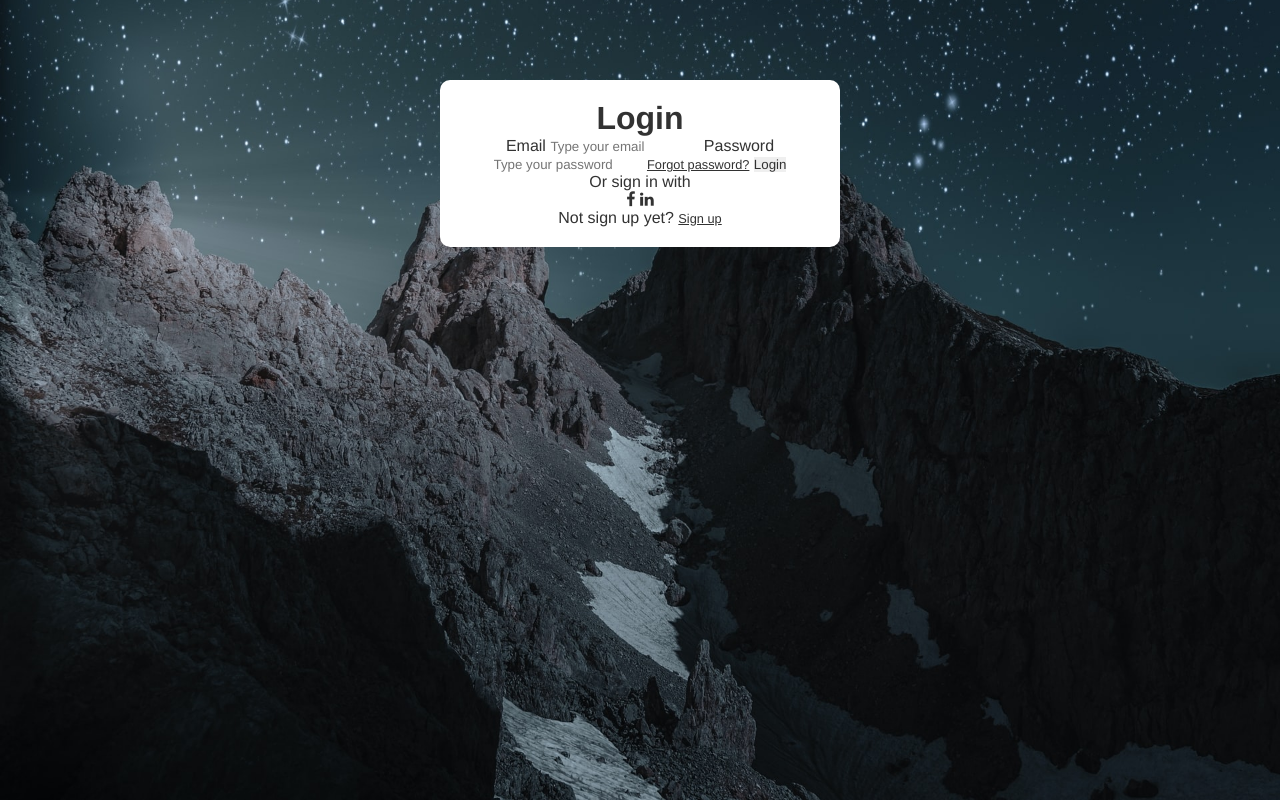
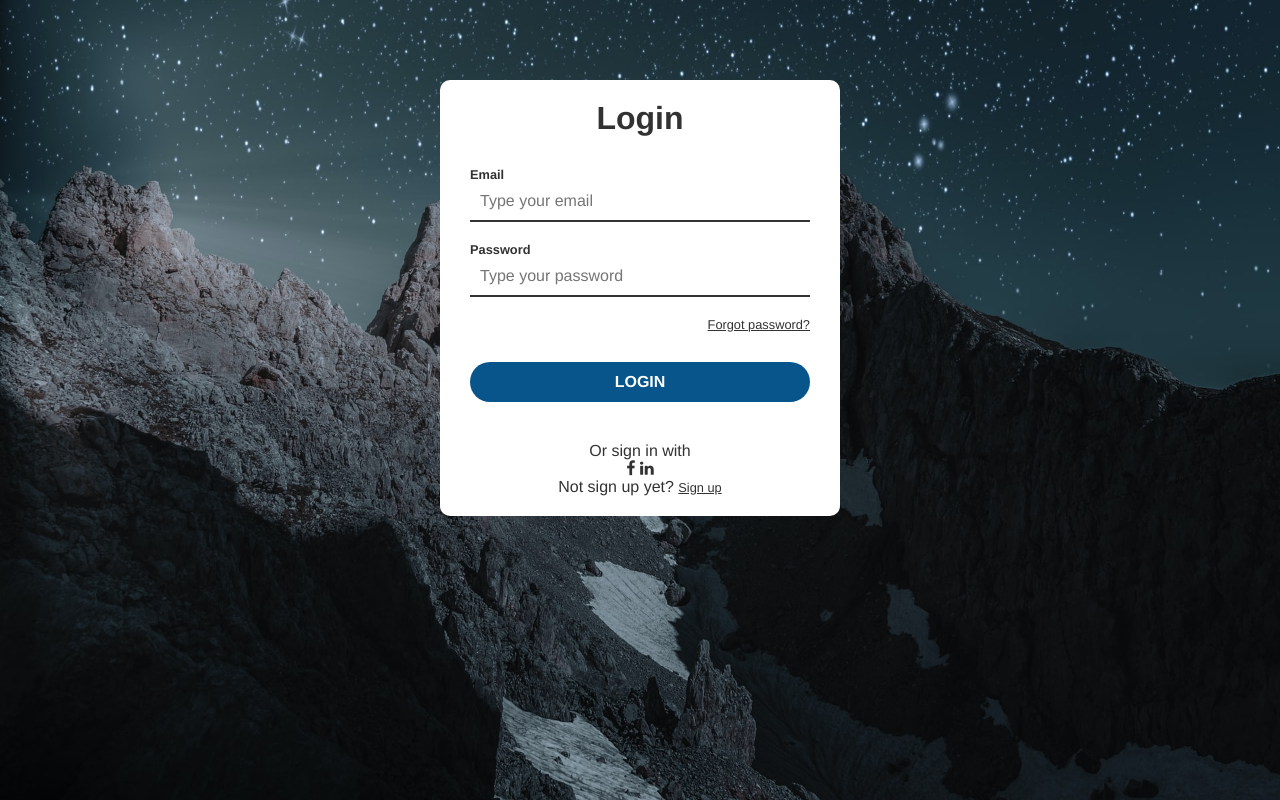
Before and after one commit to ruandias/loginScreen, a plain HTML site: page index.html in a window 1280 px wide. Drawn offline with Linux system fonts and the light colour scheme.

Commit message:
ref(form): styling form

```diff
--- a/css/style.css
+++ b/css/style.css
@@ -19,7 +19,7 @@ textarea:focus, input:focus {
   outline: none;
 }
 
-a {
+a, label {
   font-size: .8rem;
 }
 
@@ -39,3 +39,53 @@ a:hover {
   border-radius: 10px;
   text-align: center;
 }
+
+/*form */
+form {
+  margin-top: 30px;
+  margin-bottom: 40px;
+}
+
+label, input {
+  display: block;
+  width: 100%;
+  text-align: left;
+}
+
+label {
+  font-weight: bold;
+}
+
+input {
+  border-bottom: 2px solid #323232;
+  padding: 10px;
+  font-size: 1rem;
+  margin-bottom: 20px;
+}
+
+input:focus {
+  border-bottom: 2px solid #08558B;
+}
+
+#forgot-password {
+  text-align: right;
+  display: block;
+}
+
+input[type="submit"] {
+  text-align: center;
+  text-transform: uppercase;
+  font-weight: bold;
+  border: none;
+  height: 40px;
+  border-radius: 20px;
+  margin-top: 30px;
+  color: #fff;
+  background-color: #08558B;
+  cursor: pointer;
+}
+
+input[type="submit"]:hover {
+  background-color: #323232;
+  transition: .5s;
+}
```
